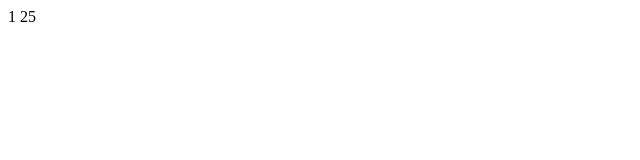
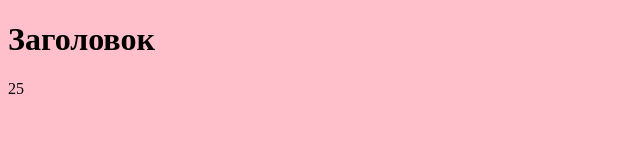
Before and after one commit to Sergius-1488/Testing_for_beginners, a plain HTML site: page index.html in a window 1280 px wide. Shown: the whole page, without its empty margins (0-640 px from the left). Drawn offline with Linux system fonts and the light colour scheme.

Commit message:
ХЗ что делал

```diff
--- a/index.html
+++ b/index.html
@@ -4,9 +4,10 @@
     <meta charset="UTF-8">
     <meta name="viewport" content="width=device-width, initial-scale=1.0">
     <title>Document</title>
+    <link rel="stylesheet" href="style.css">
 </head>
 <body>
-    1
+    <H1>Заголовок</H1>
     25
 </body>
 </html>
```
